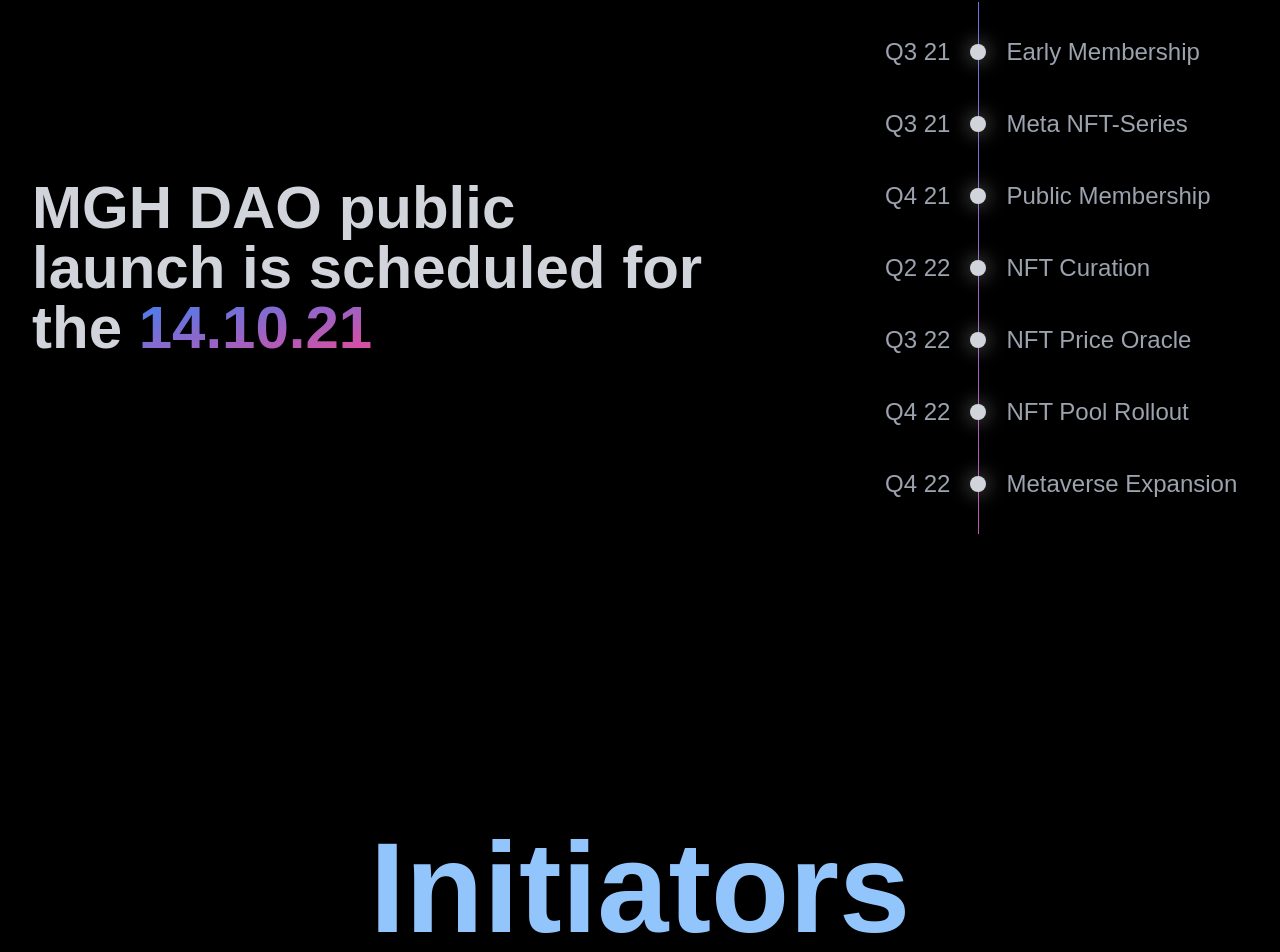
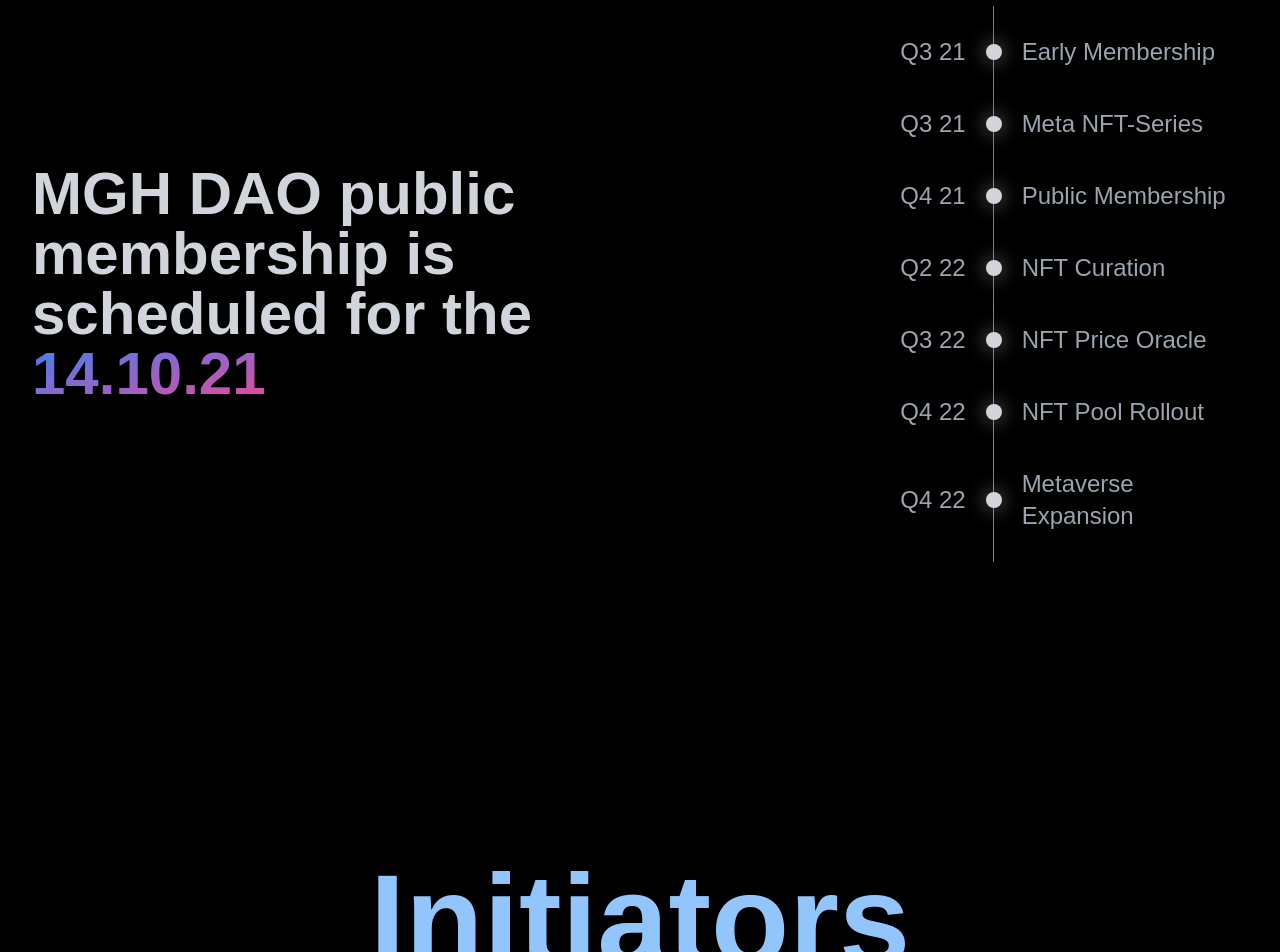
Before and after one commit to thehubdao/HUB-Website, a Next.js app: page / in a window 1280 px wide. Shown: the part 9874-10826 px from the top of the page. Built offline with nearby package versions, Linux system fonts and the light colour scheme; a web font is replaced by a local one.

Commit message:
change wording

```diff
--- a/components/Roadmap.tsx
+++ b/components/Roadmap.tsx
@@ -8,7 +8,7 @@ const Roadmap = ({ scroll }: any) => {
         <>
             <div className="w-full min-h-screen py-20">
                 <div className={`w-full flex flex-col lg:flex-row items-center justify-start p-8`}>
-                    <p className={`text-5xl sm:text-6xl font-bold text-gray-300 text-center lg:text-left 2xl:text-center`}>MGH DAO public launch is scheduled for the <span className={`text-transparent bg-clip-text bg-gradient-to-br z-10 from-blue-500 to-pink-500`}>14.10.21</span></p>
+                    <p className={`text-4xl sm:text-5xl md:text-6xl font-bold text-gray-300 text-center lg:text-left 2xl:text-center`}>MGH DAO public membership is scheduled for the <span className={`text-transparent bg-clip-text bg-gradient-to-br z-10 from-blue-500 to-pink-500`}>14.10.21</span></p>
                     {/* <span className={`col-span-full text-5xl sm:text-6xl font-bold text-transparent bg-clip-text bg-gradient-to-b z-10 from-blue-500 to-pink-500 mb-10`}>MGH DAO public launch is scheduled for the 14.10.21</span> */}
 
                     <div className="relative flex flex-col justify-center py-20 w-full items-center transform -translate-x-5 lg:translate-x-0">
```
